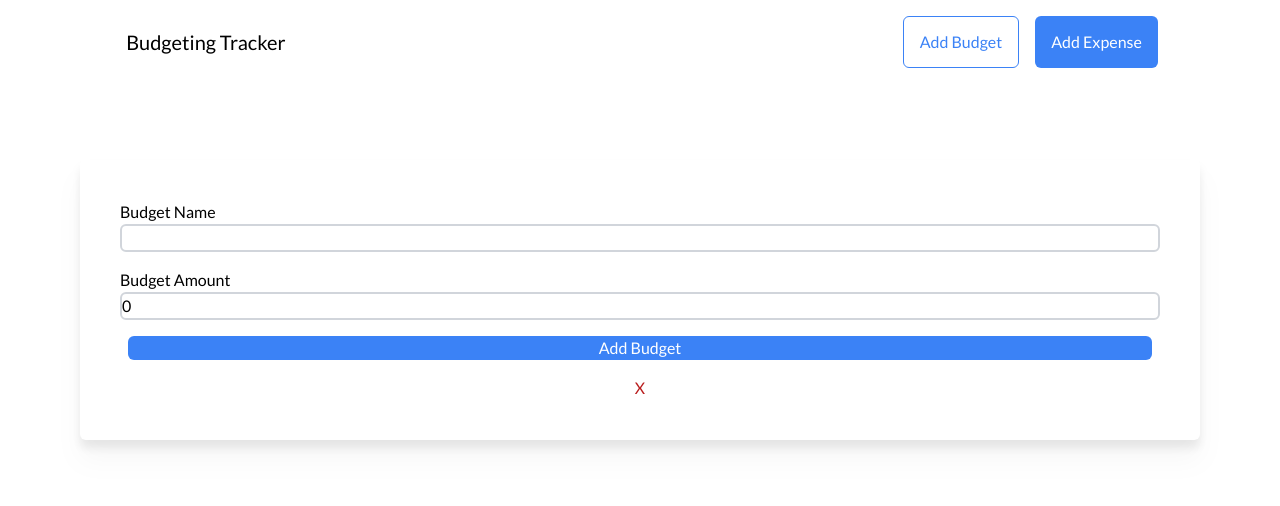
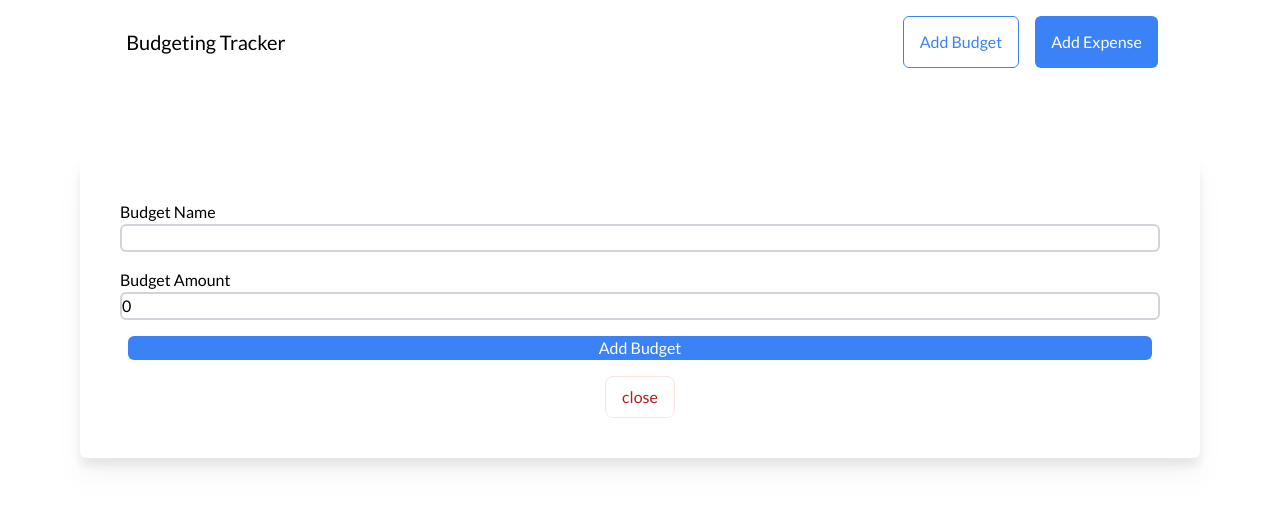
Before and after one commit to Ibrahim-Hashem/budget-tracking-app, a React (Vite) app: page / in a window 1280 px wide. Both pictures are taken after a click on the button "Add Budget". Shown: the top 506 px of the page. Built offline with nearby package versions, Linux system fonts and the light colour scheme; the HTML template or start-up script is replaced by a standard one.

Commit message:
updated close button ui

```diff
--- a/src/components/ViewExpensesModal/index.jsx
+++ b/src/components/ViewExpensesModal/index.jsx
@@ -1,6 +1,7 @@
 import React from 'react';
 import Modal from '../shared/Modal';
 import { BudgetsContext } from '../../context/BudgetsContext';
+import formatCurrency from '../../utils/formatCurrency';
 import { useContext } from 'react';
 
 export default function ViewExpensesModal({ isOpen, onClose, budgetId }) {
@@ -9,17 +10,31 @@ export default function ViewExpensesModal({ isOpen, onClose, budgetId }) {
     <Modal isOpen={isOpen} onClose={onClose}>
       <h1 className="text-2xl font-bold">Expenses</h1>
       <div className="flex flex-col justify-center items-center">
+        <table className="table-auto w-full text-left">
+          <thead className="bg-gray-100">
+            <tr>
+              <th>Description</th>
+              <th>Amount</th>
+              <th>Remove</th>
+            </tr>
+          </thead>
+          <tbody>
             {getBudgetExpenses(budgetId).map((expense) => {
               return (
-            <div key={expense.id} className="flex justify-between w-full border p-4">
-              <div>{expense.description}</div>
-              <div>{expense.amount}</div>
+                <tr key={expense.id} className="border-b">
+                  <td>{expense.description}</td>
+                  <td>{formatCurrency(expense.amount)}</td>
+                  <td className="text-center">
+                    {' '}
                     <button className="text-red-600" onClick={() => deleteExpense(expense.id)}>
                       X
                     </button>
-            </div>
+                  </td>
+                </tr>
               );
             })}
+          </tbody>
+        </table>
       </div>
     </Modal>
   );
--- a/src/components/shared/Modal/index.jsx
+++ b/src/components/shared/Modal/index.jsx
@@ -18,8 +18,10 @@ export default function Modal({ children, isOpen, onClose }) {
           } fixed z-10 inset-0  h-fit w-auto `}>
           {children}
           <div className="flex w-full justify-center mt-4">
-            <button className="text-red-700" onClick={onClose}>
-              X
+            <button
+              className="text-red-700 border rounded-lg px-4 py-2 border-red-100 hover:shadow-2xl shadow-red-500 hover:bg-red-100"
+              onClick={onClose}>
+              close
             </button>
           </div>
         </div>
```
Lines whose indentation alone changed are shown as unchanged.
